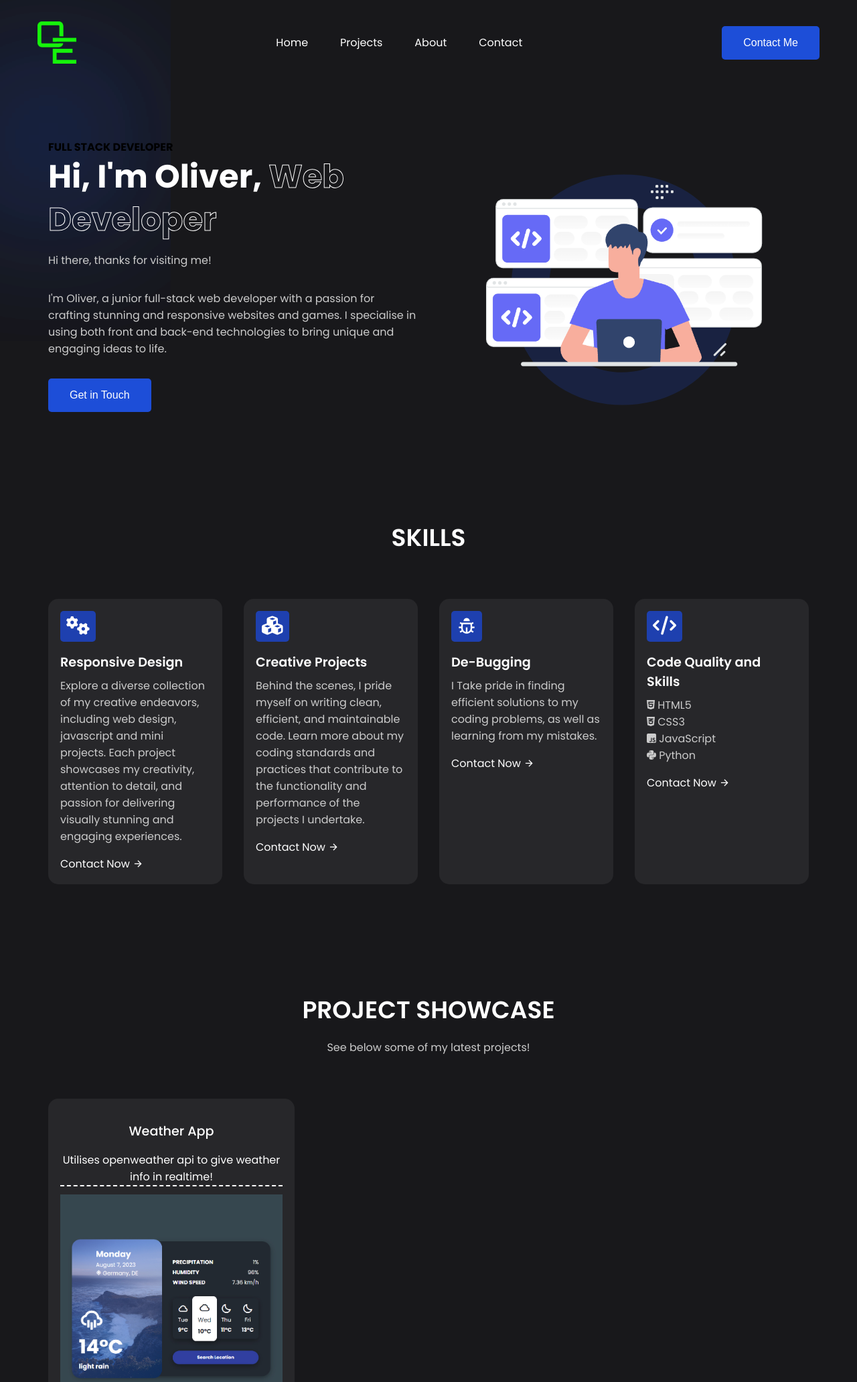
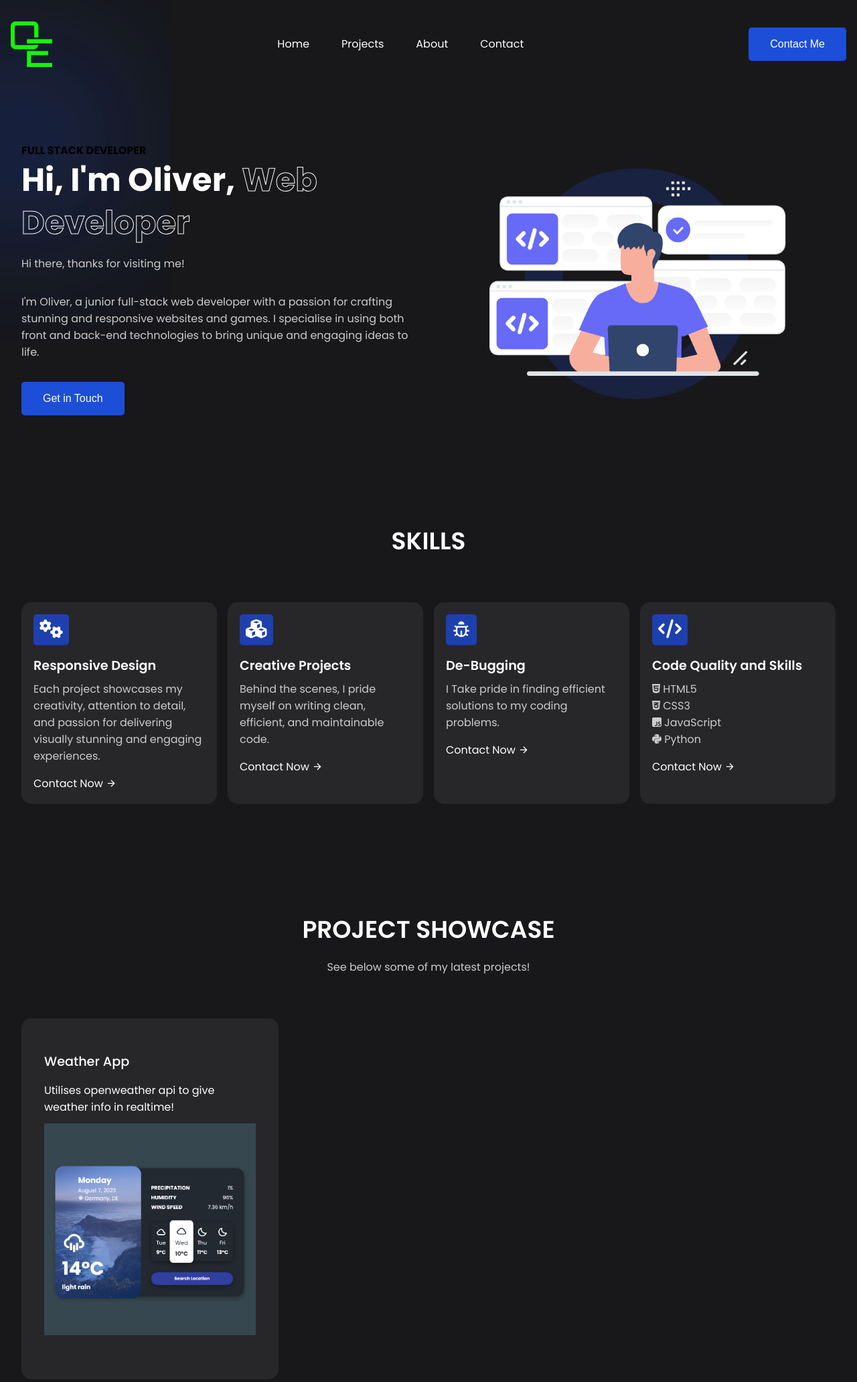
Before and after one commit to OliE99/coding-traineeship-projects, a PHP site: page /home.html in a window 1280 px wide. Shown: the top 2063 px of the page at 67% size. Run offline with PHP 8.4, Linux system fonts and the light colour scheme; some libraries are stand-ins or nearby versions.

Commit message:
Update to styles

```diff
--- a/026.Personal-Portfolio/home.html
+++ b/026.Personal-Portfolio/home.html
@@ -52,8 +52,7 @@
             <div class="card">
                 <span><i class="fa-solid fa-gears"></i></span>
                 <h4>Responsive Design</h4>
-               <p>Explore a diverse collection of my creative endeavors, including web design, javascript and mini
-                    projects.
+               <p>
                     Each project showcases my creativity, attention to detail, and passion for delivering visually
                     stunning and engaging experiences.
                 </p>
@@ -63,16 +62,14 @@
                 <span><i class="fa-solid fa-cubes"></i></span>
                 <h4>Creative Projects</h4>
                 <p>
-                    Behind the scenes, I pride myself on writing clean, efficient, and maintainable code. Learn more
-                    about my coding standards and practices that contribute to the functionality and performance of the
-                    projects I undertake.
+                    Behind the scenes, I pride myself on writing clean, efficient, and maintainable code.
                 </p>
                 <a href="contact.html">Contact Now <i class="ri-arrow-right-line"></i></a>
             </div>
             <div class="card">
                 <span><i class="ri-bug-line"></i></span>
                 <h4>De-Bugging</h4>
-                <p>I Take pride in finding efficient solutions to my coding problems, as well as learning from my mistakes.</p>
+                <p>I Take pride in finding efficient solutions to my coding problems.</p>
                 <a href="contact.html">Contact Now <i class="ri-arrow-right-line"></i></a>
             </div>
             <div class="card">
@@ -96,32 +93,23 @@
         </p>
         <div class="project">
             <div class="card">
-                <div class="content">
                     <h4>Weather App</h4>
                     <p>Utilises openweather api to give weather info in realtime!</p>
                     <img src="resources/images/screenshot.jpeg">
-                    <button class="btn">Contact Now</button>
-                </div>
             </div>
         </div>
         <div class="project">
             <div class="card">
-                <div class="content">
                     <h4>Pixel Art Generator</h4>
                     <p>Simple pixel art paint app with options for canvas generation.</p>
                     <img src="resources/images/screenshot 2.jpeg">
-                    <button class="btn">Contact Now</button>
-                </div>
             </div>
         </div>
         <div class="project">
             <div class="card">
-                <div class="content">
                     <h4>Pass Generator</h4>
                     <p>A pass generator with different options to manage password creation.</p>
                     <img src="resources/images/screenshot 3.jpeg">
-                    <button class="btn">Contact Now</button>
-                </div>
             </div>
         </div>
     </section>
--- a/026.Personal-Portfolio/resources/css/styles.css
+++ b/026.Personal-Portfolio/resources/css/styles.css
@@ -23,7 +23,7 @@ body {
 }
 
 nav {
-    max-width: 1200px;
+    max-width: 1600px;
     margin: auto;
     padding: 2rem 1rem;
     display: flex;
@@ -79,7 +79,7 @@ nav {
 }
 
 .container {
-    max-width: 1200px;
+    max-width: 1600px;
     margin: auto;
     padding: 5rem 2rem;
 }
@@ -168,7 +168,7 @@ section .header{
     margin-top: 4rem;
     display: grid;
     grid-template-columns: repeat(4, 1fr);
-    gap: 2rem;
+    gap: 1rem;
 }
 
 .skills .card {
@@ -226,14 +226,13 @@ section .header{
     margin-top: 4rem;
     display: grid;
     grid-template-columns: repeat(3, 1fr);
-    gap: 1rem;
-    text-align: center;
+    gap: 2rem;
 }
 
 .project .card{
-    padding: 2rem 1rem;
     background-color: #27272a;
-    display: flex;
+    padding: 3rem 2rem;
+    display: inline-flex;
     flex-direction: column;
     border: 2px solid transparent;
     border-radius: 15px;
@@ -243,11 +242,6 @@ section .header{
 .project .card:hover{
     background-color: #323232;
     border-color: #fff;
-}
-
-.project .card .content{
-    flex: 1;
-    margin-bottom: 2rem;
 }
 
 .project .card h4{
@@ -260,28 +254,10 @@ section .header{
 .project .card p{
     color: #fff;
     margin-bottom: 0.75rem;
-    border-bottom: 2px dashed #fff;
-}
-
-.project .card p i{
-    color: #ccc;
-    font-size: 1.2rem;
-    margin-right: 0.3rem;
 }
 
 .project .card img {
     padding-bottom: 1rem;
-}
-
-.project .card button{
-    color: #fff;
-    background-color: transparent;
-    border: 2px solid #fff;
-}
-
-.project .card button:hover{
-    background-color: #1e40af;
-    border-color: #1e40af;
 }
 
 footer {
```
